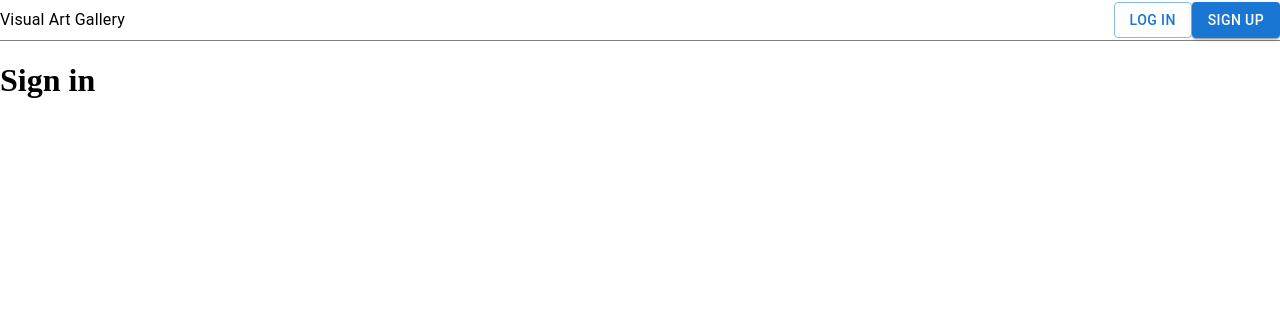
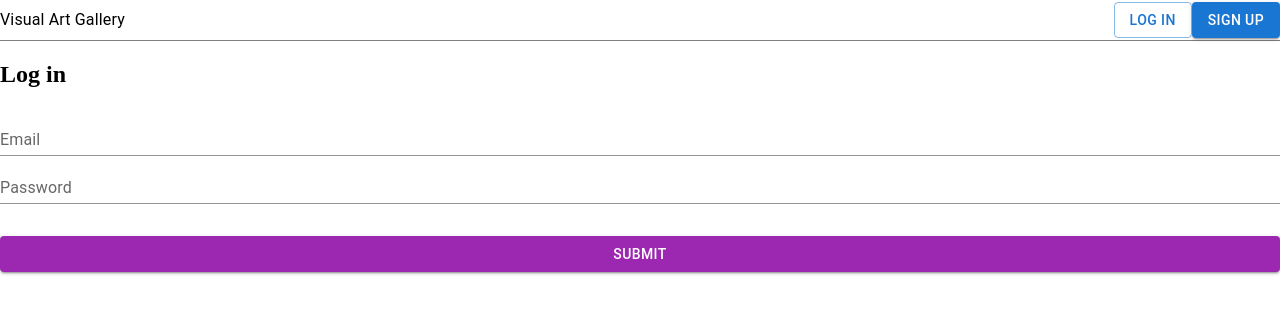
Before and after one commit to mamarmar/virtual_art_gallery, a React (Vite) app: page /login in a window 1280 px wide. Shown: the top 314 px of the page. Built offline with nearby package versions, Linux system fonts and the light colour scheme.

Commit message:
global state setup - login and logout functionality added

```diff
--- a/package.json
+++ b/package.json
@@ -22,7 +22,8 @@
     "react": "^18.2.0",
     "react-dom": "^18.2.0",
     "react-hook-form": "^7.50.1",
-    "react-router-dom": "^6.22.0"
+    "react-router-dom": "^6.22.0",
+    "zustand": "^4.5.0"
   },
   "devDependencies": {
     "@types/react": "^18.2.43",
--- a/src/components/modules/NavigationBar.jsx
+++ b/src/components/modules/NavigationBar.jsx
@@ -7,20 +7,51 @@ import MenuItem from "@mui/material/MenuItem";
 import { AccountCircle } from "@mui/icons-material";
 import { Button } from "@mui/material";
 import { useNavigate } from "react-router-dom";
-
-const settings = ["My Collection", "Logout"];
+import { useStore } from "../../store/index";
+import { supabase } from "../../supabaseClient";
 
 const NavigationBar = () => {
   const [anchorElUser, setAnchorElUser] = useState(null);
-  const [isUser, setIsUser] = useState(false);
   const navigate = useNavigate();
+  const isUser = useStore((state) => state.user.id);
+  const updateUserState = useStore((state) => state.logOut);
 
+  const settings = [
+    {
+      name: "My Collection",
+      action: () => {
+        navigate("/collection");
+        handleCloseUserMenu();
+      },
+    },
+    {
+      name: "Logout",
+      action: () => {
+        logOut();
+        handleCloseUserMenu();
+      },
+    },
+  ];
   const handleOpenUserMenu = (event) => {
     setAnchorElUser(event.currentTarget);
   };
 
   const handleCloseUserMenu = () => {
     setAnchorElUser(null);
+  };
+
+  const logOut = async () => {
+    try {
+      const { error } = await supabase.auth.signOut();
+      if (error) {
+        console.log("ERROR", error);
+      } else {
+        updateUserState();
+        navigate("/");
+      }
+    } catch (error) {
+      console.log("ERROR", error);
+    }
   };
 
   return (
@@ -68,8 +99,8 @@ const NavigationBar = () => {
           onClose={handleCloseUserMenu}
         >
           {settings.map((setting) => (
-            <MenuItem key={setting} onClick={handleCloseUserMenu}>
-              <Typography textAlign="center">{setting}</Typography>
+            <MenuItem key={setting.name} onClick={setting.action}>
+              <Typography textAlign="center">{setting.name}</Typography>
             </MenuItem>
           ))}
         </Menu>
--- a/src/components/pages/HomePage.jsx
+++ b/src/components/pages/HomePage.jsx
@@ -1,6 +1,10 @@
 import NavigationBar from "../modules/NavigationBar";
+import { useStore } from "../../store/index";
 
 const HomePage = () => {
+  const user = useStore((state) => state.user);
+
+  console.log("USERRR", user);
   return (
     <>
       <NavigationBar />
--- a/src/components/pages/LoginPage.jsx
+++ b/src/components/pages/LoginPage.jsx
@@ -1,10 +1,89 @@
+import { useState, useEffect } from "react";
+import { useForm } from "react-hook-form";
+import { useNavigate } from "react-router-dom";
+import Input from "../elements/Input";
+import { LoadingButton } from "@mui/lab";
+import { supabase } from "../../supabaseClient";
 import NavigationBar from "../modules/NavigationBar";
+import { useStore } from "../../store/index";
 
 const LoginPage = () => {
+  const [errorMessage, setErrorMessage] = useState("");
+  const navigate = useNavigate();
+  const isUser = useStore((state) => state.user.id);
+  const updateUserState = useStore((state) => state.logIn);
+
+  const {
+    handleSubmit,
+    control,
+    formState: { errors, isSubmitting },
+  } = useForm();
+
+  const signUp = async (values, event) => {
+    event.preventDefault();
+    const { email, password } = values;
+    try {
+      const { data, error } = await supabase.auth.signInWithPassword({ email, password });
+      if (error) {
+        setErrorMessage(error.message);
+      } else {
+        const { user, session } = data;
+        console.log("DATA", data);
+        updateUserState({
+          id: user.id,
+          email: user.email,
+          session: {
+            accessToken: session.access_token,
+            expiresAt: session.expires_at,
+          },
+        });
+        navigate("/");
+      }
+    } catch (error) {
+      console.log("ERROR", error);
+    }
+  };
+
+  useEffect(() => {
+    if (isUser) {
+      navigate("/");
+    }
+  });
+
   return (
     <>
       <NavigationBar />
-      <h1>Sign in</h1>
+      <h2>Log in</h2>
+      {/* <div> */}
+      <form
+        onSubmit={handleSubmit(signUp)}
+        style={{ display: "flex", flexDirection: "column", minWidth: 300 }}
+      >
+        <Input
+          name="email"
+          type="text"
+          errors={errors}
+          label="Email"
+          control={control}
+        />
+        <Input
+          name="password"
+          type="password"
+          errors={errors}
+          label="Password"
+          control={control}
+        />
+        <p>{errorMessage}</p>
+        <LoadingButton
+          color="secondary"
+          variant="contained"
+          type="submit"
+          loading={isSubmitting}
+        >
+          Submit
+        </LoadingButton>
+      </form>
+      {/* </div> */}
     </>
   );
 };
--- a/src/components/pages/SignUpPage.jsx
+++ b/src/components/pages/SignUpPage.jsx
@@ -1,14 +1,18 @@
-import { useState } from "react";
+import { useState, useEffect } from "react";
 import { useForm } from "react-hook-form";
 import { useNavigate } from "react-router-dom";
 import Input from "../elements/Input";
 import { LoadingButton } from "@mui/lab";
 import { supabase } from "../../supabaseClient";
 import NavigationBar from "../modules/NavigationBar";
+import { useStore } from "../../store/index";
 
 const SignUpPage = () => {
   const [errorMessage, setErrorMessage] = useState("");
   const navigate = useNavigate();
+  const isUser = useStore((state) => state.user.id);
+  const updateUserState = useStore((state) => state.logIn);
+
   const {
     handleSubmit,
     control,
@@ -23,14 +27,28 @@ const SignUpPage = () => {
       if (error) {
         setErrorMessage(error.message);
       } else {
-        // Update global state
+        const { user, session } = data;
         console.log("DATA", data);
+        updateUserState({
+          id: user.id,
+          email: user.email,
+          session: {
+            accessToken: session.access_token,
+            expiresAt: session.expires_at,
+          },
+        });
         navigate("/");
       }
     } catch (error) {
       console.log("ERROR", error);
     }
   };
+
+  useEffect(() => {
+    if (isUser) {
+      navigate("/");
+    }
+  });
 
   return (
     <>
--- a/src/router.jsx
+++ b/src/router.jsx
@@ -27,7 +27,7 @@ export const router = createBrowserRouter([
   {
     path: "/",
     element: <HomePage />,
-    loader: getAllArtworks,
+    // loader: getAllArtworks,
   },
   { path: "/details/:artworkId", element: <ArtworkDetailsPage /> },
   { path: "/collection", element: <CollectionPage /> },
--- /dev/null
+++ b/src/store/index.js
@@ -0,0 +1,48 @@
+import { create } from "zustand";
+import { persist } from "zustand/middleware";
+
+const initialUserState = {
+  id: null,
+  email: "",
+  session: {
+    accessToken: "",
+    expiresAt: null,
+  },
+};
+
+export const useStore = create((set) => ({
+  user: initialUserState,
+  collections: [],
+  artworks: [],
+  logIn: (user) =>
+    set((state) => ({
+      ...state,
+      user,
+    })),
+  logOut: () =>
+    set((state) => ({
+      ...state,
+      user: initialUserState,
+      collections: [],
+    })),
+}));
+
+//Persist state
+
+// const useStore2 = create((set) => ({
+//     bears: 0,
+//     increasePopulation: () => set((state) => ({ bears: state.bears + 1 })),
+//     removeAllBears: () => set({ bears: 0 }),
+//   }))
+
+// export const useBearStore = create(
+//     persist(
+//       (set, get) => ({
+//         bears: 0,
+//         addABear: () => set({ bears: get().bears + 1 }),
+//       }),
+//       {
+//         name: 'virtual-gallery-storage', // name of the item in the storage (must be unique)
+//       },
+//     ),
+//   )
```
Also changed, not shown: 1 other file (tests, documents, lock files or other folders).
